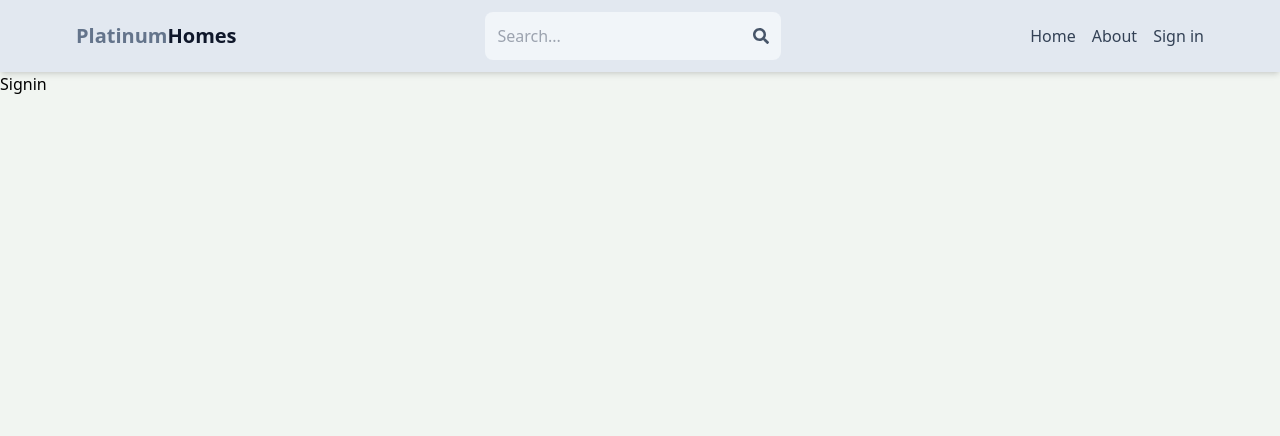
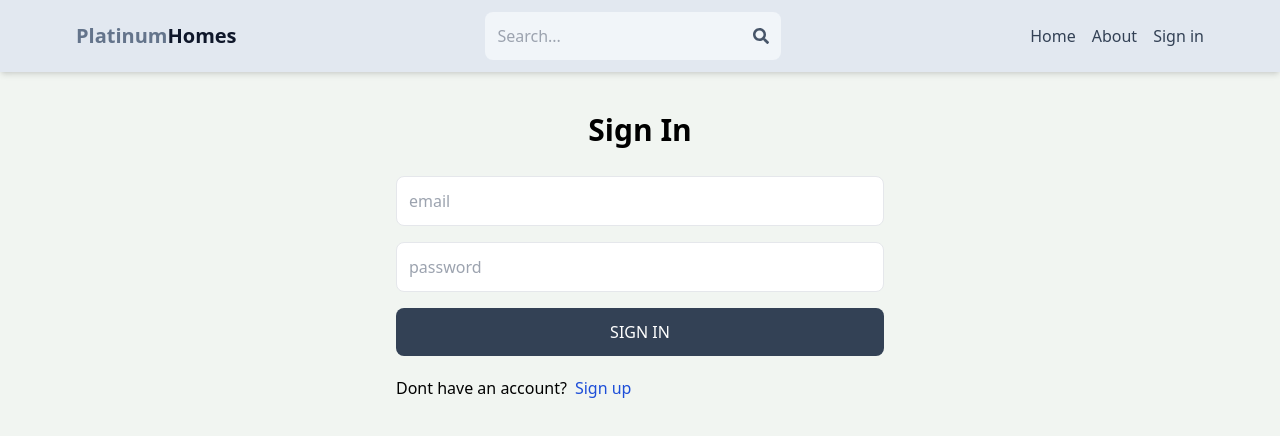
Before and after one commit to Tharush0/real-estate-app-MERN, a React (Vite) app in the folder front-end/: page /sign-in in a window 1280 px wide. Shown: the top 436 px of the page. Built offline with nearby package versions, Linux system fonts and the light colour scheme.

Commit message:
cmplete sign-in page functionality

```diff
--- a/front-end/src/pages/Signin.page.jsx
+++ b/front-end/src/pages/Signin.page.jsx
@@ -1,7 +1,75 @@
-import React from 'react'
+import React, { useState } from "react";
+import { Link, useNavigate } from "react-router-dom";
 
-export default function Signin() {
+export default function SignIn() {
+  const [formData, setFormData] = useState({});
+  const [error, setError] = useState(null);
+  const [loading, setLoading] = useState(false);
+  const navigate = useNavigate();
+  const handleChange = (e) => {
+    setFormData({
+      ...formData,
+      [e.target.id]: e.target.value,
+    });
+  };
+  const handleSubmit = async (e) => {
+    e.preventDefault();
+    try {
+      setLoading(true);
+      const res = await fetch("/back-end/auth/signin", {
+        method: "POST",
+        headers: {
+          "Content-Type": "application/json",
+        },
+        body: JSON.stringify(formData),
+      });
+      const data = await res.json();
+      console.log(data);
+      if (data.success === false) {
+        setLoading(false);
+        setError(data.message);
+        return;
+      }
+      setLoading(false);
+      setError(null);
+      navigate("/");
+    } catch (error) {
+      setLoading(false);
+      setError(error.message);
+    }
+  };
+  console.log(formData);
   return (
-    <div>Signin</div>
-  )
+    <div className="p-3 max-w-lg mx-auto">
+      <h1 className="text-3xl text-center font-semibold my-7">Sign In</h1>
+      <form onSubmit={handleSubmit} className="flex flex-col gap-4">
+        <input
+          type="email"
+          placeholder="email"
+          className="border p-3 rounded-lg"
+          id="email"
+          onChange={handleChange}
+        />
+        <input
+          type="password"
+          placeholder="password"
+          className="border p-3 rounded-lg"
+          id="password"
+          onChange={handleChange}
+        />
+        <button
+          disabled={loading}
+          className="bg-slate-700 text-white p-3 rounded-lg uppercase hover:opacity-90 disabled:opacity-80">
+          {loading ? "Loading..." : "Sign In"}
+        </button>
+      </form>
+      <div className="flex gap-2 mt-5">
+        <p>Dont have an account?</p>
+        <Link to={"/sign-up"}>
+          <span className="text-blue-700">Sign up</span>
+        </Link>
+      </div>
+      {error && <p className="text-red-500 mt-5">{error}</p>}
+    </div>
+  );
 }
```
